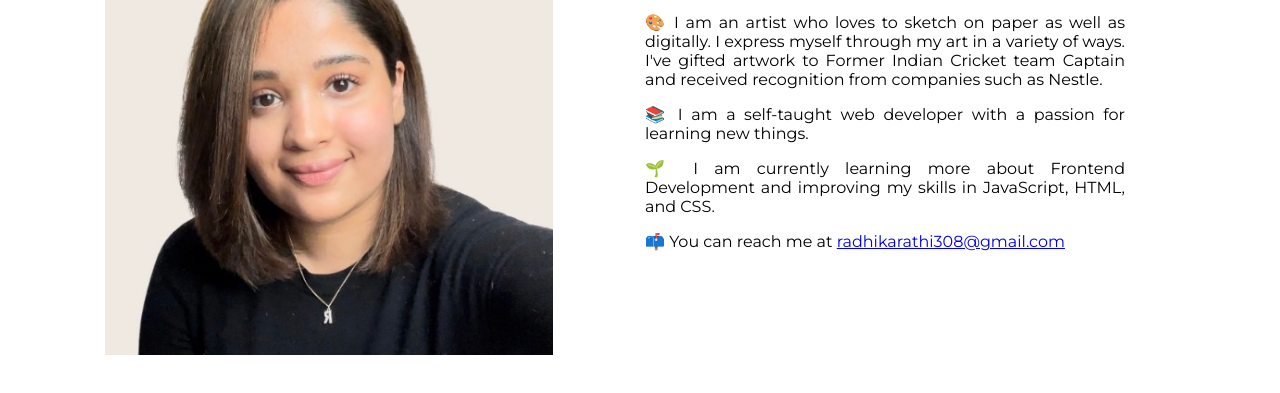
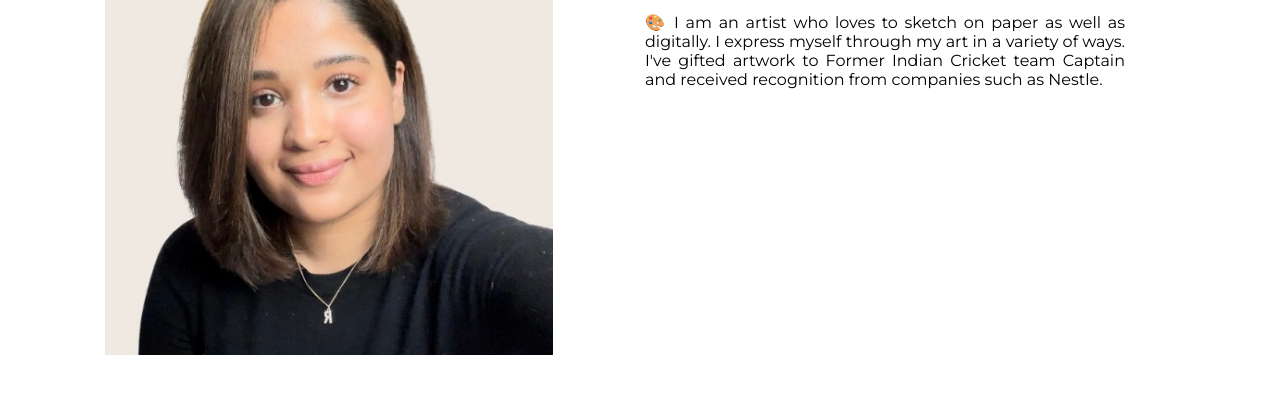
Before and after one commit to Radhikarathi04/Radhikarathi04.github.io, a plain HTML site: page about.html in a window 1280 px wide. Shown: the part 227-620 px from the top of the page. Drawn offline with Linux system fonts and the light colour scheme.

Commit message:
update github logo and about me section

```diff
--- a/about.html
+++ b/about.html
@@ -58,14 +58,6 @@
 
                     <p> 🎨 I am an artist who loves to sketch on paper as well as digitally. I express myself through my art in a variety of ways. I've gifted artwork to Former Indian Cricket team Captain and received recognition from companies such as Nestle. </p>
 
-                    <p> 📚 I am a self-taught web developer with a passion for learning new things.</p>
-
-                    <p> 🌱 I am currently learning more about Frontend Development and improving my skills in JavaScript, HTML, and CSS. </p>
-
-                    <p> 📫 You can reach me at
-                        <a href="mailto:0lD0t@example.com">radhikarathi308@gmail.com</a>
-                    </p>
-
                 </div>
             </div>
         </div>
```
Also changed, not shown: images/github-logo.png.
